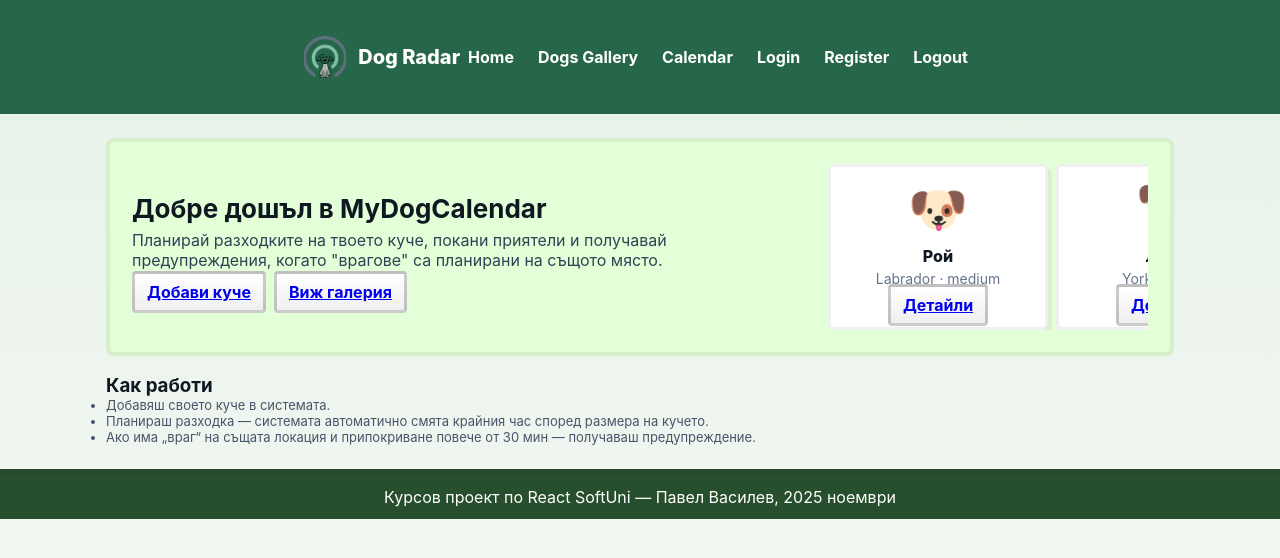
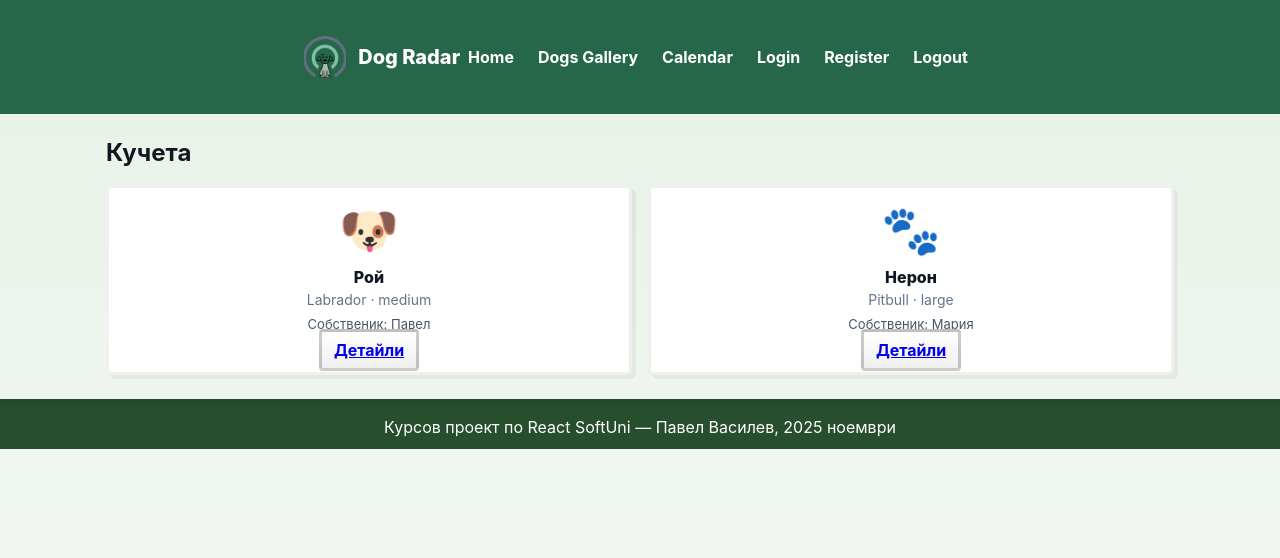
Before and after one commit to PavelAbadon/DogRadar, a React (Vite) app in the folder client/: page /gallery in a window 1280 px wide. Shown: the top 558 px of the page. Built offline with nearby package versions, Linux system fonts and the light colour scheme.

Commit message:
add static gallery page

```diff
--- a/client/src/App.jsx
+++ b/client/src/App.jsx
@@ -1,13 +1,21 @@
-import Footer from "./components/footer/Footer"
-import Header from "./components/header/Header"
-import Home from "./components/home/Home"
+import { Route, Routes } from 'react-router';
+
+import Footer from "./components/footer/Footer";
+import Header from "./components/header/Header";
+import Home from "./components/home/Home";
+import Gallery from './components/galery/Gallery';
 
 function App() {
 
     return (
         <>
             <Header/>
-            <Home/>
+
+            <Routes>
+                <Route path='/' element={<Home/>}/>
+                <Route path='/gallery' element={<Gallery/>}/>
+            </Routes>
+
             <Footer/>
         </>
     )
--- /dev/null
+++ b/client/src/components/galery/Gallery.jsx
@@ -0,0 +1,34 @@
+export default function Gallery(){
+    return(
+        <main className="container">
+  <h2 style={{ marginTop: 16 }}>Кучета</h2>
+  <div className="gallery-grid">
+    {/* repeat card for each dog (placeholder) */}
+    <div className="card pixel-card">
+      <div className="avatar">🐶</div>
+      <div className="title">Рой</div>
+      <div className="meta">Labrador · medium</div>
+      <div className="small">Собственик: Павел</div>
+      <div style={{ marginTop: 8 }}>
+        <a className="pixel-btn" href="details.html">
+          Детайли
+        </a>
+      </div>
+    </div>
+    <div className="card pixel-card">
+      <div className="avatar">🐾</div>
+      <div className="title">Нерон</div>
+      <div className="meta">Pitbull · large</div>
+      <div className="small">Собственик: Мария</div>
+      <div style={{ marginTop: 8 }}>
+        <a className="pixel-btn" href="details.html">
+          Детайли
+        </a>
+      </div>
+    </div>
+    {/* add more cards */}
+  </div>
+</main>
+
+    )
+}
--- a/client/src/components/header/Header.jsx
+++ b/client/src/components/header/Header.jsx
@@ -1,3 +1,5 @@
+import { Link } from "react-router";
+
 export default function Header() {
     return (
         <>
@@ -8,12 +10,12 @@ export default function Header() {
                         <div>Dog Radar</div>
                     </div>
                     <nav className="nav">
-                        <a href="index.html">Home</a>
-                        <a href="gallery.html">Dogs Gallery</a>
-                        <a href="calendar.html">Calendar</a>
-                        <a href="login.html">Login</a>
-                        <a href="register.html">Register</a>
-                        <a href="logout.html">Logout</a>
+                        <Link to="/index">Home</Link>
+                        <Link to="/gallery">Dogs Gallery</Link>
+                        <Link to="calendar.html">Calendar</Link>
+                        <Link to="login.html">Login</Link>
+                        <Link to="register.html">Register</Link>
+                        <Link to="logout.html">Logout</Link>
                     </nav>
                 </div>
             </header>
```
